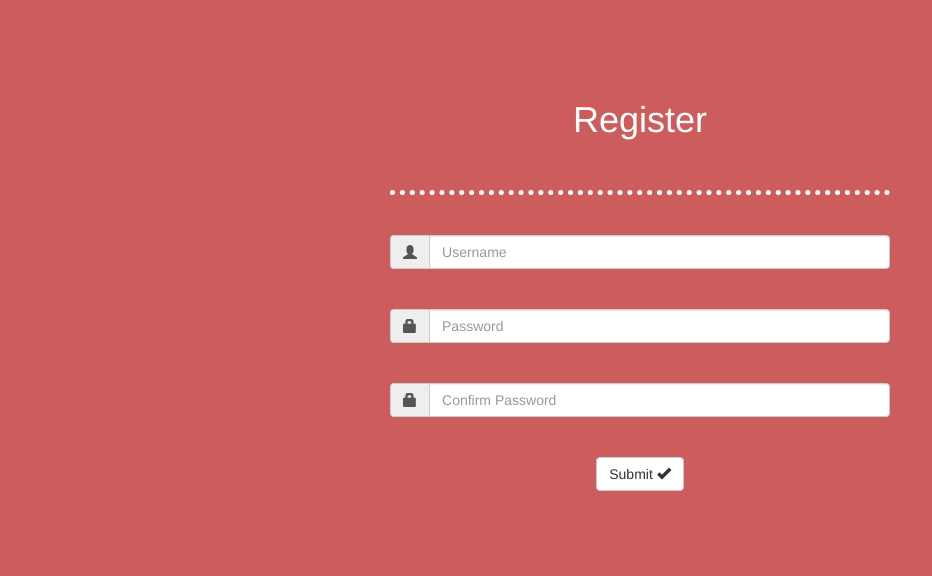
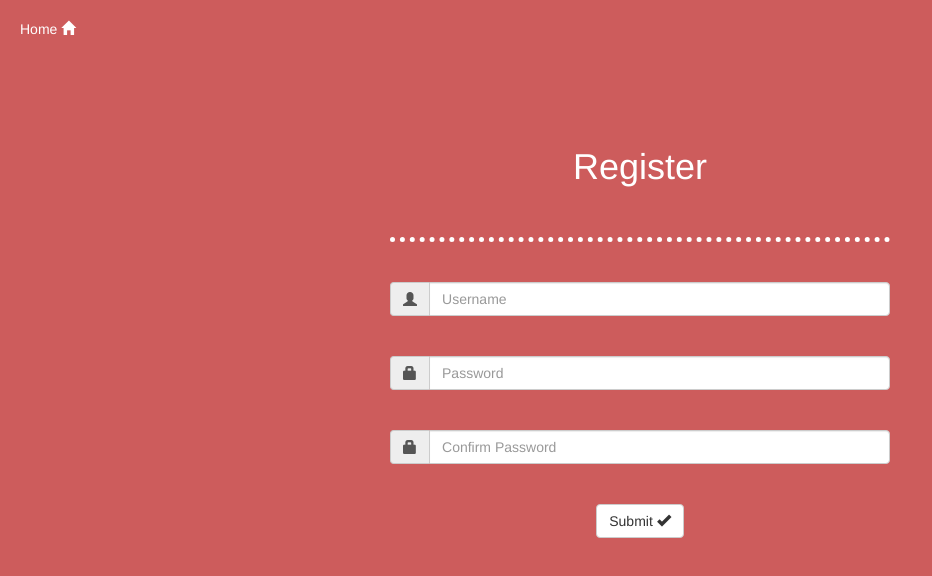
Before and after one commit to Kyle1668/PolyFav, a website: page public/register.html in a window 1280 px wide. Shown: the whole page, without its empty margins (0-932 px from the left). Drawn offline with nearby package versions, Linux system fonts and the light colour scheme.

Commit message:
finish reg page

```diff
--- a/public/register.html
+++ b/public/register.html
@@ -11,6 +11,11 @@
     <title>PolyFav - Register</title>
 </head>
 <body>
+
+    <div class="HomeButton">
+        <h5>Home <span class="glyphicon glyphicon-home" aria-hidden="true"></span></h5>
+    </div>
+
     <div class="header">
         <div class="container">
             <div class="row">
--- a/public/stylesheets/register.css
+++ b/public/stylesheets/register.css
@@ -6,6 +6,11 @@ body {
 ::selection {
     color: #ecf0f1;
     background: rgb(51, 51, 51);
+}
+
+.HomeButton {
+    padding-top: 10px;
+    padding-left: 20px;
 }
 
 .header {
```
